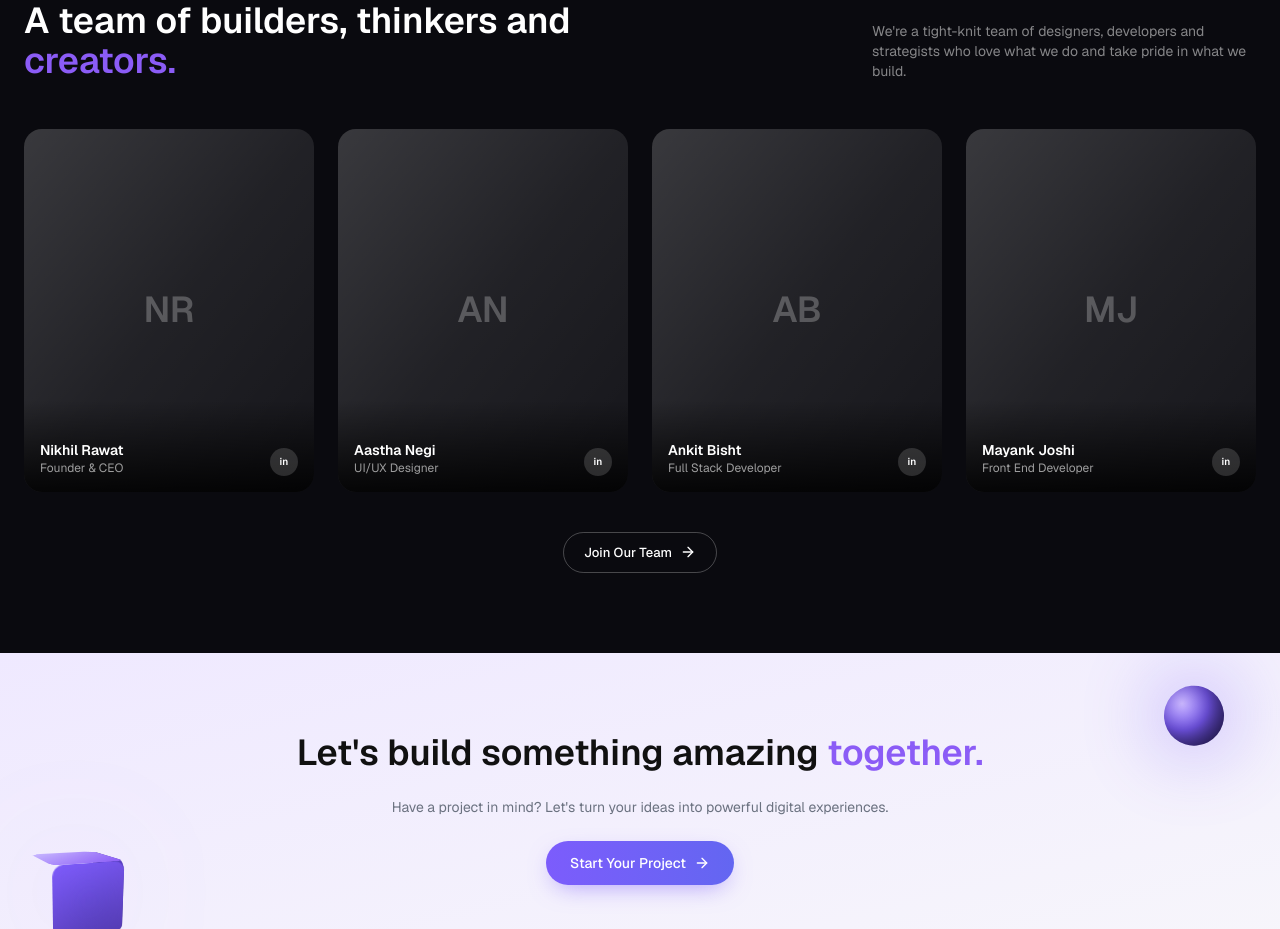
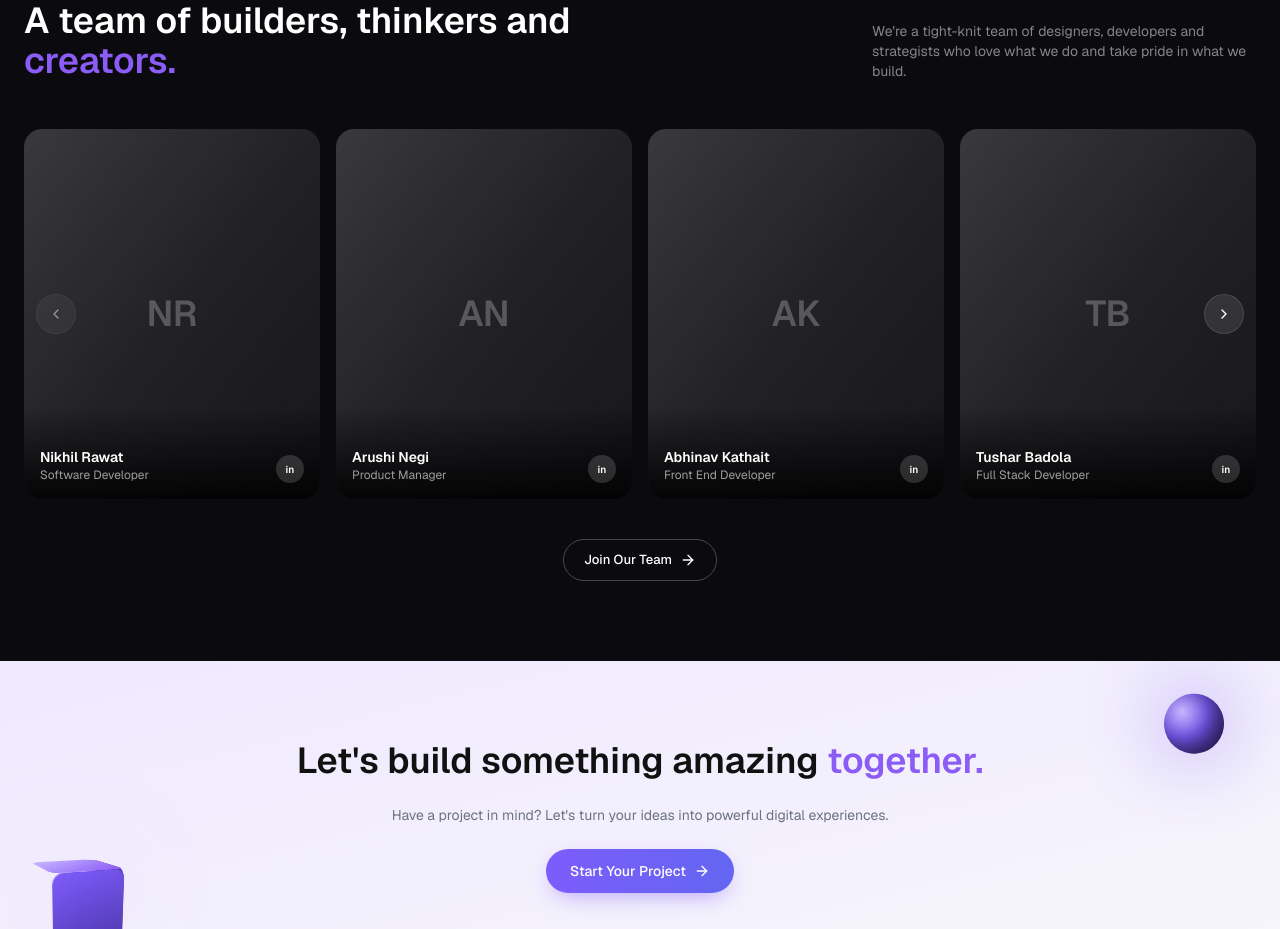
Before and after one commit to rawat-nikhil/build-with-brand, a Next.js app: page /about in a window 1280 px wide. Shown: the part 2080-3009 px from the top of the page. Built offline with nearby package versions, Linux system fonts and the light colour scheme.

Commit message:
feat: add team cards

```diff
--- a/package.json
+++ b/package.json
@@ -19,6 +19,7 @@
     "@vis.gl/react-google-maps": "^1.9.0",
     "class-variance-authority": "^0.7.1",
     "clsx": "^2.1.1",
+    "embla-carousel-react": "^8.6.0",
     "framer-motion": "^13.0.0",
     "lucide-react": "^1.17.0",
     "next": "16.2.7",
--- a/src/components/organisms/about-team-section/about-team-section.scss
+++ b/src/components/organisms/about-team-section/about-team-section.scss
@@ -18,8 +18,32 @@
   &__desc {
     @apply max-w-sm text-sm text-white/50;
   }
-  &__grid {
-    @apply mt-12 grid gap-6 sm:grid-cols-2 lg:grid-cols-4;
+  &__carousel {
+    @apply relative mt-12;
+
+    [data-slot="carousel-previous"],
+    [data-slot="carousel-next"] {
+      @apply hidden size-10 border-white/20 bg-white/10 text-white hover:bg-brand-violet hover:text-white lg:flex;
+    }
+    [data-slot="carousel-previous"] {
+      @apply left-3;
+    }
+    [data-slot="carousel-next"] {
+      @apply right-3;
+    }
+    [data-slot="carousel-content"] {
+      @apply cursor-grab select-none active:cursor-grabbing;
+    }
+  }
+  &__dots {
+    @apply mt-6 flex justify-center gap-2 lg:hidden;
+  }
+  &__dot {
+    @apply size-2 rounded-full bg-white/25 transition-colors;
+
+    &--active {
+      @apply bg-brand-violet;
+    }
   }
   &__cta {
     @apply mt-10 text-center;
--- a/src/components/organisms/about-team-section/about-team-section.tsx
+++ b/src/components/organisms/about-team-section/about-team-section.tsx
@@ -1,11 +1,41 @@
+"use client";
+
+import { useCallback, useEffect, useState } from "react";
+
 import { Eyebrow } from "@/components/atoms/eyebrow";
 import { CtaButton } from "@/components/atoms/cta-button";
 import { TeamCard } from "@/components/molecules/team-card";
+import {
+  Carousel,
+  CarouselContent,
+  CarouselItem,
+  CarouselNext,
+  CarouselPrevious,
+  type CarouselApi,
+} from "@/components/ui/carousel";
 import { team } from "@/content/team";
 
 import "./about-team-section.scss";
 
 export function AboutTeamSection() {
+  const [api, setApi] = useState<CarouselApi>();
+  const [selected, setSelected] = useState(0);
+
+  const onSelect = useCallback((embla: CarouselApi) => {
+    if (!embla) return;
+    setSelected(embla.selectedScrollSnap());
+  }, []);
+
+  useEffect(() => {
+    if (!api) return;
+    api.on("reInit", onSelect);
+    api.on("select", onSelect);
+    return () => {
+      api.off("reInit", onSelect);
+      api.off("select", onSelect);
+    };
+  }, [api, onSelect]);
+
   return (
     <section id="team" className="about-team-section">
       <div className="about-team-section__inner">
@@ -23,9 +53,39 @@ export function AboutTeamSection() {
           </p>
         </div>
 
-        <div className="about-team-section__grid">
-          {team.map((member) => (
-            <TeamCard key={member.name} {...member} />
+        <Carousel
+          className="about-team-section__carousel"
+          opts={{ align: "start", loop: false }}
+          setApi={setApi}
+        >
+          <CarouselContent className="about-team-section__track">
+            {team.map((member) => (
+              <CarouselItem
+                key={member.name}
+                className="about-team-section__slide basis-[80%] sm:basis-1/2 lg:basis-1/4"
+              >
+                <TeamCard {...member} />
+              </CarouselItem>
+            ))}
+          </CarouselContent>
+          <CarouselPrevious className="about-team-section__arrow" />
+          <CarouselNext className="about-team-section__arrow" />
+        </Carousel>
+
+        <div className="about-team-section__dots">
+          {team.map((member, index) => (
+            <button
+              key={member.name}
+              type="button"
+              className={
+                index === selected
+                  ? "about-team-section__dot about-team-section__dot--active"
+                  : "about-team-section__dot"
+              }
+              aria-label={`Go to ${member.name}`}
+              aria-current={index === selected || undefined}
+              onClick={() => api?.scrollTo(index)}
+            />
           ))}
         </div>
 
--- /dev/null
+++ b/src/components/ui/carousel.tsx
@@ -0,0 +1,236 @@
+"use client";
+
+import * as React from "react";
+import useEmblaCarousel, { type UseEmblaCarouselType } from "embla-carousel-react";
+
+import { cn } from "@/lib/utils";
+import { Button } from "@/components/ui/button";
+import { ChevronLeftIcon, ChevronRightIcon } from "lucide-react";
+
+type CarouselApi = UseEmblaCarouselType[1];
+type UseCarouselParameters = Parameters<typeof useEmblaCarousel>;
+type CarouselOptions = UseCarouselParameters[0];
+type CarouselPlugin = UseCarouselParameters[1];
+
+type CarouselProps = {
+  opts?: CarouselOptions;
+  plugins?: CarouselPlugin;
+  orientation?: "horizontal" | "vertical";
+  setApi?: (api: CarouselApi) => void;
+};
+
+type CarouselContextProps = {
+  carouselRef: ReturnType<typeof useEmblaCarousel>[0];
+  api: ReturnType<typeof useEmblaCarousel>[1];
+  scrollPrev: () => void;
+  scrollNext: () => void;
+  canScrollPrev: boolean;
+  canScrollNext: boolean;
+} & CarouselProps;
+
+const CarouselContext = React.createContext<CarouselContextProps | null>(null);
+
+function useCarousel() {
+  const context = React.useContext(CarouselContext);
+
+  if (!context) {
+    throw new Error("useCarousel must be used within a <Carousel />");
+  }
+
+  return context;
+}
+
+function Carousel({
+  orientation = "horizontal",
+  opts,
+  setApi,
+  plugins,
+  className,
+  children,
+  ...props
+}: React.ComponentProps<"div"> & CarouselProps) {
+  const [carouselRef, api] = useEmblaCarousel(
+    {
+      ...opts,
+      axis: orientation === "horizontal" ? "x" : "y",
+    },
+    plugins
+  );
+  const [canScrollPrev, setCanScrollPrev] = React.useState(false);
+  const [canScrollNext, setCanScrollNext] = React.useState(false);
+
+  const onSelect = React.useCallback((api: CarouselApi) => {
+    if (!api) return;
+    setCanScrollPrev(api.canScrollPrev());
+    setCanScrollNext(api.canScrollNext());
+  }, []);
+
+  const scrollPrev = React.useCallback(() => {
+    api?.scrollPrev();
+  }, [api]);
+
+  const scrollNext = React.useCallback(() => {
+    api?.scrollNext();
+  }, [api]);
+
+  const handleKeyDown = React.useCallback(
+    (event: React.KeyboardEvent<HTMLDivElement>) => {
+      if (event.key === "ArrowLeft") {
+        event.preventDefault();
+        scrollPrev();
+      } else if (event.key === "ArrowRight") {
+        event.preventDefault();
+        scrollNext();
+      }
+    },
+    [scrollPrev, scrollNext]
+  );
+
+  React.useEffect(() => {
+    if (!api || !setApi) return;
+    setApi(api);
+  }, [api, setApi]);
+
+  React.useEffect(() => {
+    if (!api) return;
+    const frame = requestAnimationFrame(() => onSelect(api));
+    api.on("reInit", onSelect);
+    api.on("select", onSelect);
+
+    return () => {
+      cancelAnimationFrame(frame);
+      api.off("select", onSelect);
+    };
+  }, [api, onSelect]);
+
+  return (
+    <CarouselContext.Provider
+      value={{
+        carouselRef,
+        api: api,
+        opts,
+        orientation: orientation || (opts?.axis === "y" ? "vertical" : "horizontal"),
+        scrollPrev,
+        scrollNext,
+        canScrollPrev,
+        canScrollNext,
+      }}
+    >
+      <div
+        onKeyDownCapture={handleKeyDown}
+        className={cn("relative", className)}
+        role="region"
+        aria-roledescription="carousel"
+        data-slot="carousel"
+        {...props}
+      >
+        {children}
+      </div>
+    </CarouselContext.Provider>
+  );
+}
+
+function CarouselContent({ className, ...props }: React.ComponentProps<"div">) {
+  const { carouselRef, orientation } = useCarousel();
+
+  return (
+    <div ref={carouselRef} className="overflow-hidden" data-slot="carousel-content">
+      <div
+        className={cn(
+          "flex",
+          orientation === "horizontal" ? "-ml-4" : "-mt-4 flex-col",
+          className
+        )}
+        {...props}
+      />
+    </div>
+  );
+}
+
+function CarouselItem({ className, ...props }: React.ComponentProps<"div">) {
+  const { orientation } = useCarousel();
+
+  return (
+    <div
+      role="group"
+      aria-roledescription="slide"
+      data-slot="carousel-item"
+      className={cn(
+        "min-w-0 shrink-0 grow-0 basis-full",
+        orientation === "horizontal" ? "pl-4" : "pt-4",
+        className
+      )}
+      {...props}
+    />
+  );
+}
+
+function CarouselPrevious({
+  className,
+  variant = "outline",
+  size = "icon-sm",
+  ...props
+}: React.ComponentProps<typeof Button>) {
+  const { orientation, scrollPrev, canScrollPrev } = useCarousel();
+
+  return (
+    <Button
+      data-slot="carousel-previous"
+      variant={variant}
+      size={size}
+      className={cn(
+        "absolute touch-manipulation rounded-full",
+        orientation === "horizontal"
+          ? "inset-y-0 -left-12 my-auto"
+          : "-top-12 left-1/2 -translate-x-1/2 rotate-90",
+        className
+      )}
+      disabled={!canScrollPrev}
+      onClick={scrollPrev}
+      {...props}
+    >
+      <ChevronLeftIcon />
+      <span className="sr-only">Previous slide</span>
+    </Button>
+  );
+}
+
+function CarouselNext({
+  className,
+  variant = "outline",
+  size = "icon-sm",
+  ...props
+}: React.ComponentProps<typeof Button>) {
+  const { orientation, scrollNext, canScrollNext } = useCarousel();
+
+  return (
+    <Button
+      data-slot="carousel-next"
+      variant={variant}
+      size={size}
+      className={cn(
+        "absolute touch-manipulation rounded-full",
+        orientation === "horizontal"
+          ? "inset-y-0 -right-12 my-auto"
+          : "-bottom-12 left-1/2 -translate-x-1/2 rotate-90",
+        className
+      )}
+      disabled={!canScrollNext}
+      onClick={scrollNext}
+      {...props}
+    >
+      <ChevronRightIcon />
+      <span className="sr-only">Next slide</span>
+    </Button>
+  );
+}
+
+export {
+  type CarouselApi,
+  Carousel,
+  CarouselContent,
+  CarouselItem,
+  CarouselPrevious,
+  CarouselNext,
+  useCarousel,
+};
--- a/src/content/team.ts
+++ b/src/content/team.ts
@@ -1,8 +1,12 @@
 import type { TeamMember } from "@/types";
 
 export const team: TeamMember[] = [
-  { name: "Nikhil Rawat", role: "Founder & CEO" },
-  { name: "Aastha Negi", role: "UI/UX Designer" },
-  { name: "Ankit Bisht", role: "Full Stack Developer" },
-  { name: "Mayank Joshi", role: "Front End Developer" },
+  { name: "Nikhil Rawat", role: "Software Developer" },
+  { name: "Arushi Negi", role: "Product Manager" },
+  { name: "Abhinav Kathait", role: "Front End Developer" },
+  { name: "Tushar Badola", role: "Full Stack Developer" },
+  { name: "Himanshu Khali", role: "Full Stack Developer" },
+  { name: "Rakesh Chauhan", role: "DevOps" },
+  { name: "Ashish Purohit", role: "Backend Developer" },
+  { name: "Akshay Purohit", role: "UI/UX Designer" },
 ];
```
Also changed, not shown: 1 other file (tests, documents, lock files or other folders).
